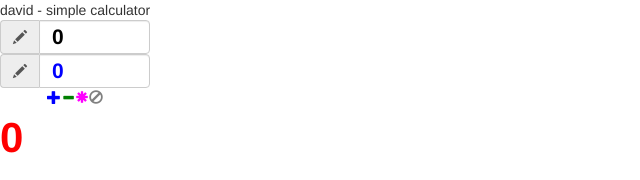
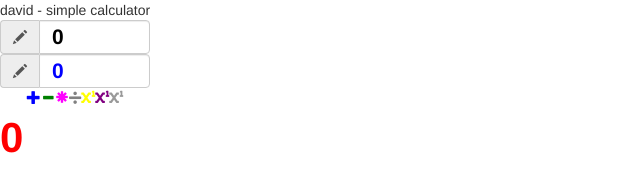
Before and after one commit to DavidPerez-Castro/testing-calculator, an Angular app: page / in a window 1280 px wide. Shown: the top 180 px of the page, without its empty margins (0-640 px from the left). Built offline with nearby package versions, Linux system fonts and the light colour scheme.

Commit message:
add simple calculator & scientific calculator ui, tests #24

```diff
--- a/src/app/ui/ui.component.css
+++ b/src/app/ui/ui.component.css
@@ -40,3 +40,15 @@
     cursor: pointer;
     color: gray;
 }
+.exp-button {
+    cursor: pointer;
+    color: yellow;
+}
+.sqr-button {
+    cursor: pointer;
+    color: pink;
+}
+.sqr-button {
+    cursor: pointer;
+    color: purple;
+}
--- a/src/app/ui/ui.component.html
+++ b/src/app/ui/ui.component.html
@@ -21,9 +21,17 @@
     <i class="glyphicon glyphicon-asterisk multiplication-button"
         (click)="multiplication()"></i>
 
-    <i class="glyphicon glyphicon-ban-circle division-button"
+    <i class="fas fa-divide division-button"
         (click)="division()"></i>
 
+    <i class="fas fa-superscript exp-button"
+        (click)="exp()"></i>
+
+    <i class="fas fa-superscript sqr-button"
+        (click)="sqr()"></i>
+
+    <i class="fas fa-superscript sqrt-button"
+        (click)="sqrt()"></i>
 </div>
 
 <span class="result">{{ result }}</span>
--- a/src/app/ui/ui.component.ts
+++ b/src/app/ui/ui.component.ts
@@ -4,6 +4,10 @@ import { addition } from "../addition/addition"
 import { substraction } from "../substraction/substraction"
 import { multiplication } from "../multiplication/multiplication"
 import { division } from "../division/division"
+import { exp } from "../exp/exp"
+import { sqr } from "../sqr/sqr"
+import { sqrt } from "../sqrt/sqrt"
+
 @Component({
   selector: 'app-ui',
   templateUrl: './ui.component.html',
@@ -46,4 +50,21 @@ export class UiComponent implements OnInit {
     this.result = myresult;
   }
 
+  exp() {
+    let myresult = 0;
+    myresult = exp(this.operator1, this.operator2);
+    this.result = myresult;
+  }
+
+  sqr() {
+    let myresult = 0;
+    myresult = sqr(this.operator1);
+    this.result = myresult;
+  }
+
+  sqrt() {
+    let myresult = 0;
+    myresult = sqrt(this.operator1);
+    this.result = myresult;
+  }
 }
--- a/src/index.html
+++ b/src/index.html
@@ -7,6 +7,7 @@
   <meta name="viewport" content="width=device-width, initial-scale=1">
   <link rel="icon" type="image/x-icon" href="favicon.ico">
   <link rel="stylesheet" href="https://maxcdn.bootstrapcdn.com/bootstrap/3.4.0/css/bootstrap.min.css">
+  <link rel="stylesheet" href="https://use.fontawesome.com/releases/v5.11.2/css/all.css">
 </head>
 <body>
   <app-root></app-root>
```
Also changed, not shown: 1 other file (tests, documents, lock files or other folders).
